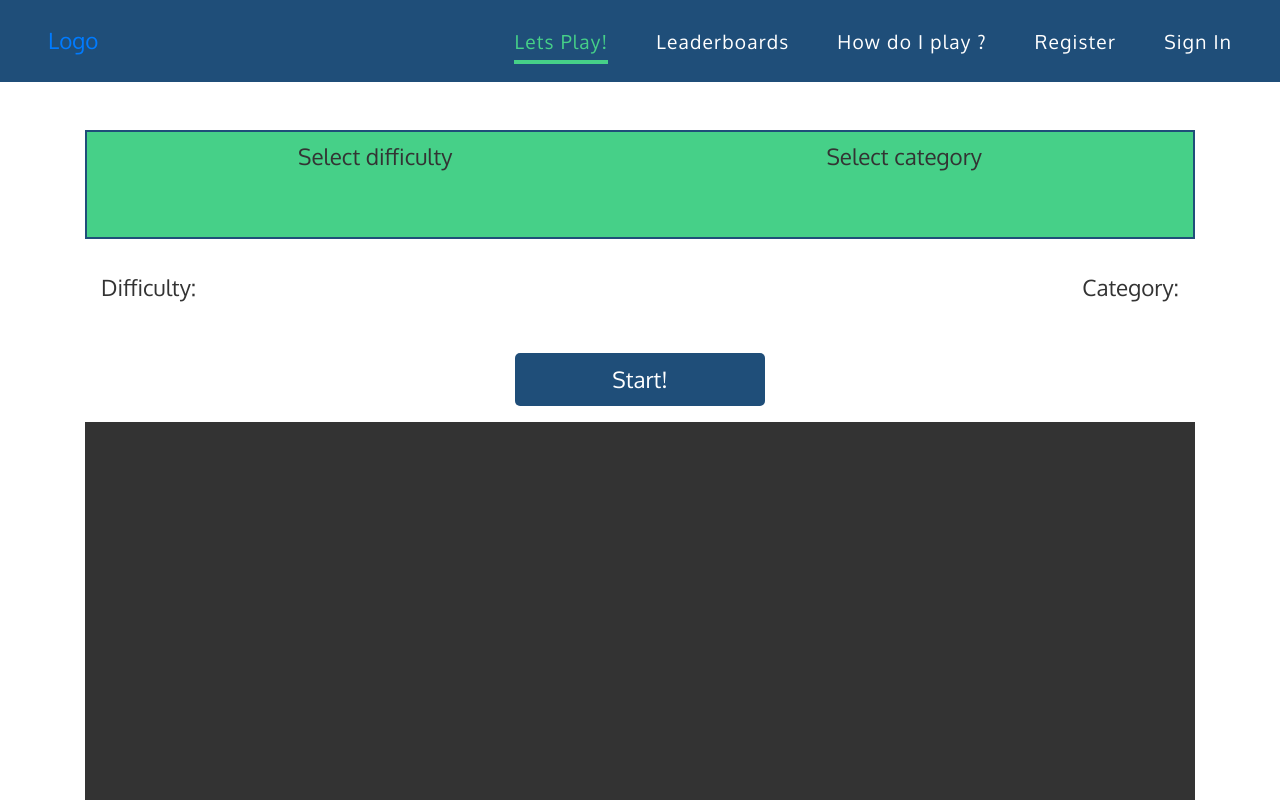
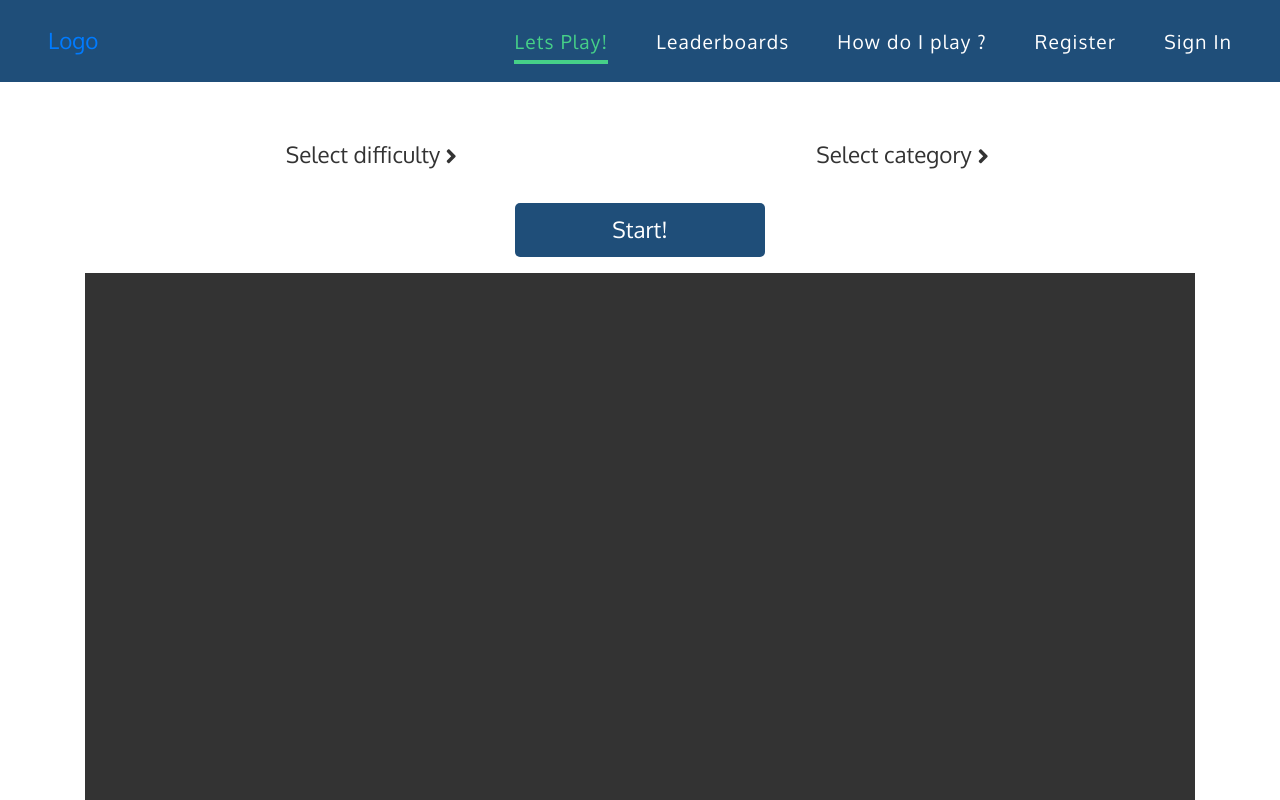
Before and after one commit to JamesRClarke/anagram-falls-client, a React (Create React App) app: page /game in a window 1280 px wide. Shown: the top 800 px of the page. Built offline with nearby package versions, Linux system fonts and the light colour scheme.

Commit message:
fix the unmount issue

```diff
--- a/src/assets/difficultySettings.json
+++ b/src/assets/difficultySettings.json
@@ -1,26 +1,26 @@
 {
   "easy": {
-    "anagramDropSpeed": 7000,
-    "anagramGenerateFrequency": 4000,
+    "anagramDropSpeed": 10000,
+    "anagramGenerateFrequency": 12000,
     "marginDrop": 10,
     "transitionSpeed": 1.5
   },
   "medium": {
     "anagramDropSpeed": 5000,
-    "anagramGenerateFrequency": 3000,
+    "anagramGenerateFrequency": 7000,
+    "marginDrop": 10,
+    "transitionSpeed": 1.5
+  },
+  "hard": {
+    "anagramDropSpeed": 3000,
+    "anagramGenerateFrequency": 5000,
     "marginDrop": 20,
     "transitionSpeed": 2.5
   },
-  "hard": {
-    "anagramDropSpeed": 3000,
-    "anagramGenerateFrequency": 2000,
-    "marginDrop": 30,
-    "transitionSpeed": 3.5
-  },
   "insane": {
     "anagramDropSpeed": 1000,
-    "anagramGenerateFrequency": 1000,
-    "marginDrop": 50,
-    "transitionSpeed": 5.5
+    "anagramGenerateFrequency": 2000,
+    "marginDrop": 40,
+    "transitionSpeed": 4.5
   }
 }
--- a/src/components/Game/GameBox/Anagram/Anagram.jsx
+++ b/src/components/Game/GameBox/Anagram/Anagram.jsx
@@ -12,23 +12,23 @@ class Anagram extends Component {
     }
   }
 
-  componentDidMount() {
-    let intervalId;
-    let moveAnagram = () => {
+  intervalId = null;
+  moveAnagram = () => {
     if(this.state.anagramPosTop <= this.props.playingHeight) {
       this.setState({
         anagramPosTop: this.state.anagramPosTop + this.props.difficulty.marginDrop
       })
     } else {
-        clearInterval(intervalId);
-        this.props.updateIncorrectAnswers();
       this.setState({
         fallenAnswer: true
       })
-
+      this.props.updateIncorrectAnswers();
+      clearInterval(this.interval);
     }
   };
-    setInterval(moveAnagram, this.props.difficulty.anagramDropSpeed);
+
+  componentDidMount() {
+    this.interval = setInterval(this.moveAnagram, this.props.difficulty.anagramDropSpeed);
   }
 
   anagramCreator = (value) => {
--- a/src/components/Game/GameBox/GameBox.jsx
+++ b/src/components/Game/GameBox/GameBox.jsx
@@ -19,7 +19,8 @@ class GameBox extends Component {
     inputValue: '',
     correctAnswers: 0,
     lives: 5,
-    answer: null
+    answer: null,
+    endGame: false
   }
 
   componentDidMount() {
@@ -42,7 +43,6 @@ class GameBox extends Component {
   }
 
   startIntervalHandler = () => {
-    console.log(this.state.difficulty);
     this.inputField.focus();
     // let startCountdown = () => {
     //   let countdown = this.state.countdown;
@@ -53,11 +53,10 @@ class GameBox extends Component {
     // }
     // setInterval(startCountdown(), 1000);
 
-
     let pushAnagram = () => {
       let intervalId = null;
       let counter = this.state.counter;
-      if (counter <= this.state.anagrams.length - 1) {
+      if (counter <= this.state.anagrams.length - 1 || this.state.lives <= 0) {
         let selectedAnagram = this.state.anagrams[counter];
         let anagramComponents = this.state.anagramComponents;
         anagramComponents.push(selectedAnagram);
@@ -69,9 +68,10 @@ class GameBox extends Component {
         clearInterval(intervalId);
       }
     }
-    // setTimeout(() => pushAnagram(), 3000); //this is to have the countdown for the game to begin
 
-    setTimeout(() => setInterval(pushAnagram, this.state.difficulty.anagramGenerateFrequency), 100);
+      setTimeout(() => pushAnagram(), 3000); //this is to have the countdown for the game to begin
+
+      setTimeout(() => setInterval(pushAnagram, this.state.difficulty.anagramGenerateFrequency), (3000 + this.state.difficulty.anagramGenerateFrequency));
   }
 
   handleChange = (event) => {
@@ -82,6 +82,11 @@ class GameBox extends Component {
     this.setState({
       lives: this.state.lives - 1
     })
+    if (this.state.lives <= 0) {
+      this.setState({
+        anagramComponents: []
+      })
+    }
   }
 
   anagramChecker = (event) => {
@@ -111,7 +116,7 @@ class GameBox extends Component {
       <Aux>
         <div className="d-flex justify-content-center">
           <div onClick={this.startIntervalHandler} >
-          <Button  class="btn basic">Start!</Button>
+            <Button  class="btn basic">Start!</Button>
           </div>
         </div>
 
@@ -138,7 +143,6 @@ class GameBox extends Component {
               <form onSubmit={this.anagramChecker}>
                 <input
                   ref={ (inputField) => this.inputField = inputField}
-
                   type="text"
                   value={this.state.inputValue} onChange={this.handleChange} />
 
--- a/src/components/Game/GameFilters/GameFilters.jsx
+++ b/src/components/Game/GameFilters/GameFilters.jsx
@@ -4,7 +4,7 @@ import Select from './SelectBox/SelectBox';
 const GameFilters = (props) => {
   return (
     <div>
-      <div className="mb-3 px-4 pb-5 pt-2 game-filters d-flex justify-content-around align-items-start">
+      <div className="mb-3 px-4 pt-2 game-filters d-flex justify-content-around align-items-start">
 
         <Select
           visible={props.difficultyView}
@@ -19,11 +19,7 @@ const GameFilters = (props) => {
           chooseSettings={props.chooseSettings}
           viewSettings={props.viewSettings}
           type="category"/>
-      </div>
-      <div className="d-flex p-3 justify-content-between align-items-center">
-        <p>Difficulty: {props.difficultySelection}
-        </p>
-        <p>Category: {props.categorySelection}</p>
+
       </div>
     </div>
   )
--- a/src/components/Game/GameFilters/SelectBox/SelectBox.jsx
+++ b/src/components/Game/GameFilters/SelectBox/SelectBox.jsx
@@ -1,9 +1,13 @@
 import React from 'react';
-
+import { FaAngleRight } from "react-icons/fa";
 const select = (props) => (
-  <div className="filter-container">
-    <p onClick={() => props.viewSettings( props.type)}>Select {props.type}</p>
-
+  <div onClick={() => props.viewSettings(props.type)} className="filter-container d-flex align-items-center">
+    <div>
+      Select {props.type}
+    </div>
+    <div>
+      <FaAngleRight/>
+    </div>
     <div
       className={`filter-options ${props.visible ? 'show' : 'hide'}`}>
       {props.options.map((option, index) => {
--- a/src/containers/Game.jsx
+++ b/src/containers/Game.jsx
@@ -21,6 +21,7 @@ class Game extends Component {
   chooseGameSettingsHandler = (selection, type) => {
     this.viewGameOptionsHandler(type)
     let stateObj = this.state[type];
+    stateObj.inView = !stateObj.inView;
     stateObj.value = selection;
     this.setState({
       [type]: stateObj
--- a/src/styles/components/Game/game.scss
+++ b/src/styles/components/Game/game.scss
@@ -4,12 +4,10 @@
 
 .game-filters {
   max-width: 100%;
-  background: $color-green;
-  border: 2px solid $color-blue;
-  height: 25%;
 }
 
 .filter-container {
+  cursor: pointer;
   position: relative;
 }
 
@@ -17,7 +15,16 @@
   position: absolute;
   left:0;
   top: 30px;
-  transition: 500ms ease-in-out;
+  transition: 500ms ease-out;
+  max-height: 90px;
+  overflow: auto;
+  width: 100%;
+  text-align: center;
+
+  &::-webkit-scrollbar {
+    width: 0px;  /* Remove scrollbar space */
+    background: transparent;  /* Optional: just make scrollbar invisible */
+}
 
   &.hide {
     display: none;
```
Lines whose indentation alone changed are shown as unchanged.
